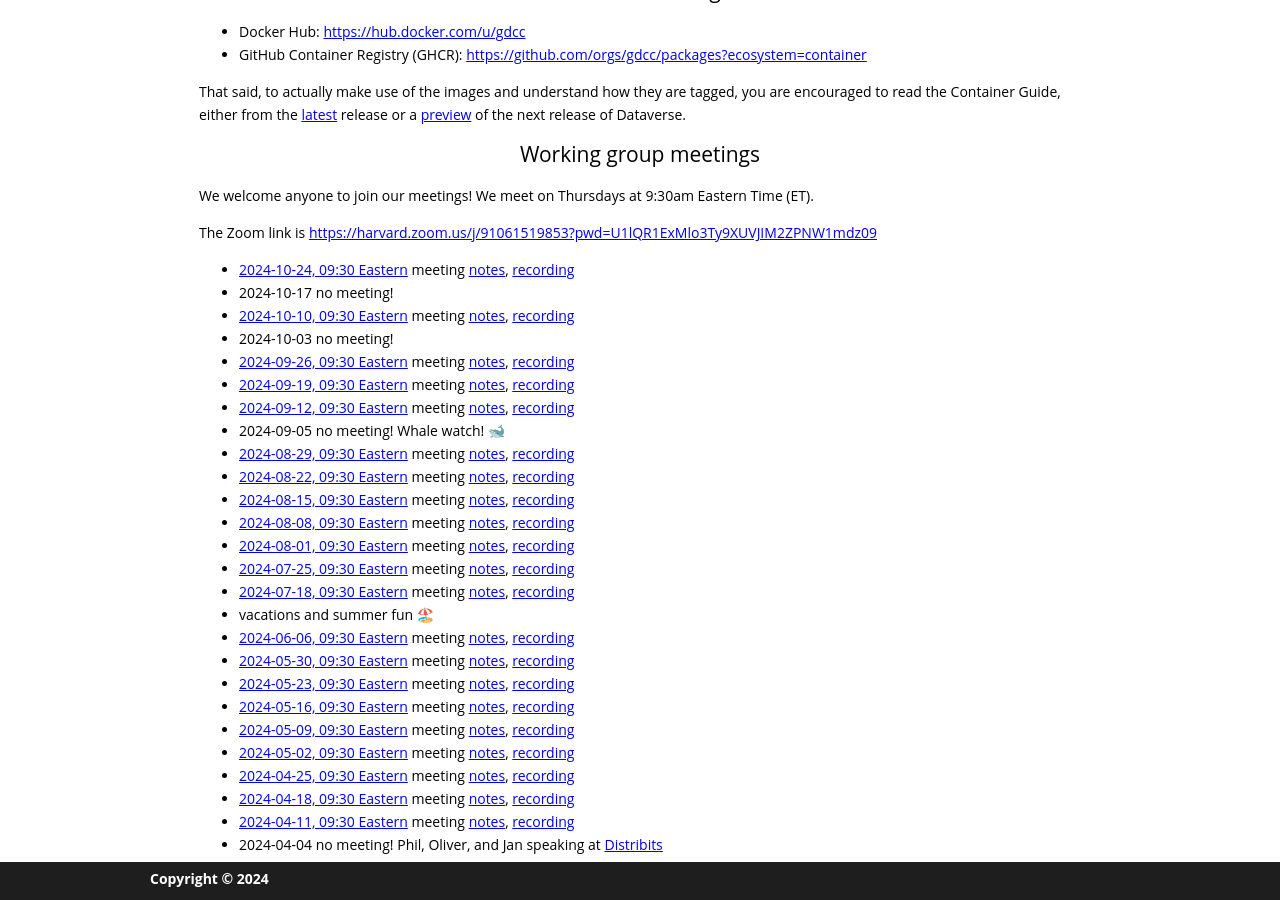
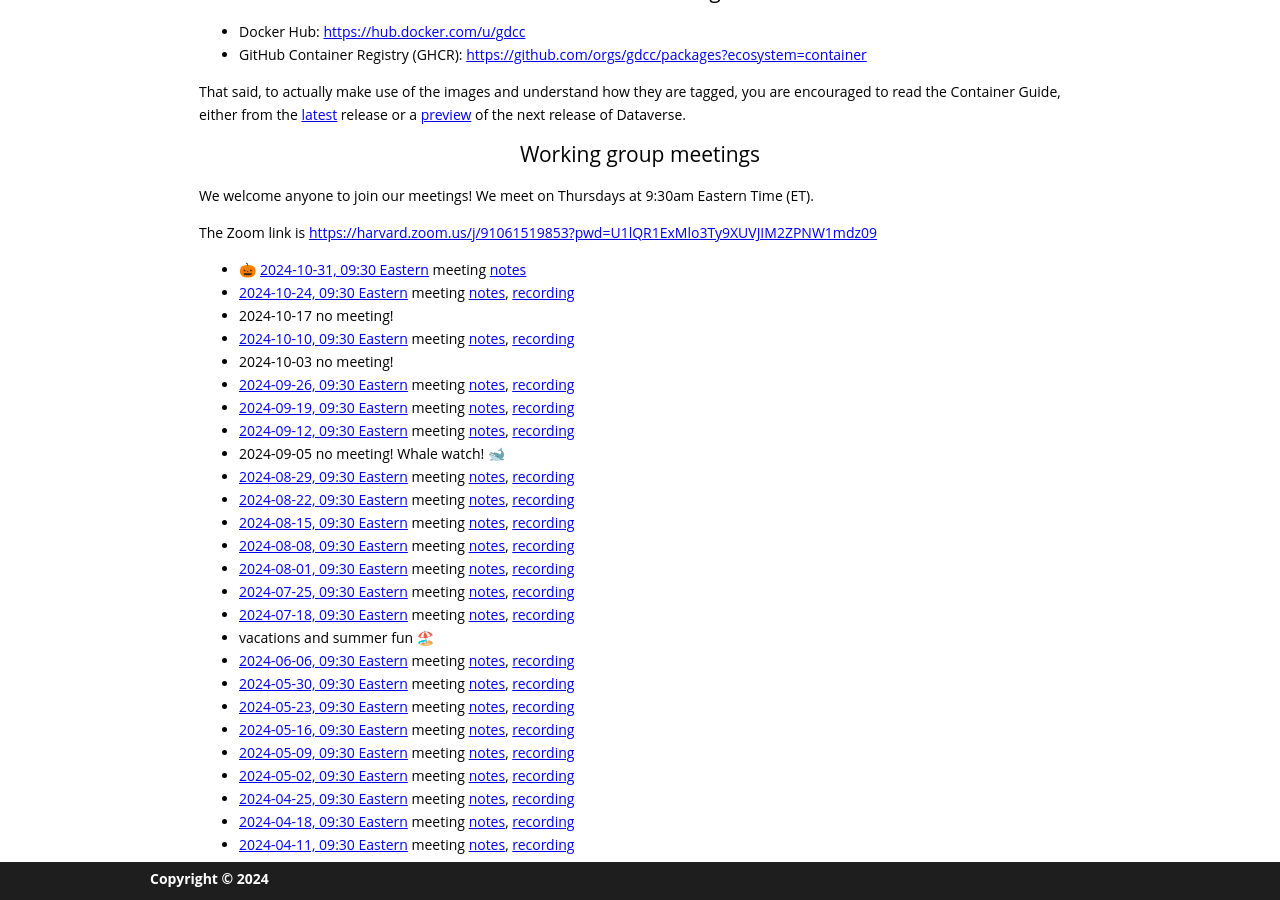
Before and after one commit to gdcc/ct.gdcc.io, a Jekyll site: the page built from index.md, in a window 1280 px wide and 900 px high, scrolled down 730 px. Built offline with Jekyll 4.4.1, drawn with Linux system fonts in a browser that asks for light colours; our own code applies the rules of GitHub Pages for plain Markdown files.

Commit message:
add next meeting 🎃

```diff
--- a/index.md
+++ b/index.md
@@ -22,6 +22,7 @@ We welcome anyone to join our meetings! We meet on Thursdays at 9:30am Eastern T
 
 The Zoom link is <https://harvard.zoom.us/j/91061519853?pwd=U1lQR1ExMlo3Ty9XUVJIM2ZPNW1mdz09>
 
+- 🎃 [2024-10-31, 09:30 Eastern](https://time.is/compare/0930_24_Oct_2024_in_Boston) meeting [notes](https://docs.google.com/document/d/1C2s7FnxL0LIWbrFOHNEg21tkBtD0HJ3x9QZ3HvuA4VI/edit?usp=sharing)
 - [2024-10-24, 09:30 Eastern](https://time.is/compare/0930_24_Oct_2024_in_Boston) meeting [notes](https://docs.google.com/document/d/1AN6aAX5rt4lS5fEGYY1Q7Feug2GkIoLve-8WSOppVpA/edit?usp=sharing), [recording](https://harvard.zoom.us/rec/share/hAS8xevteJ1FiThX36im1fpzFav4cLVyUczFPo9w2X-FfGoLsQ6SoavLTGLQRHmM.2d5JyANO6AKqwIp_)
 - 2024-10-17 no meeting!
 - [2024-10-10, 09:30 Eastern](https://time.is/compare/0930_10_Oct_2024_in_Boston) meeting [notes](https://docs.google.com/document/d/1KIvrM5prIJyJKij4nwxNw5genQolmqSG5GDWbIH7d7U/edit?usp=sharing), [recording](https://harvard.zoom.us/rec/share/t9q7C2oISdJJJv7dAc6XocNdE376FtyQdFbqI8Ks9WIkJRIytaDqaWggigxx5B9j.7FKB17_6Oz5aLd-f)
```
